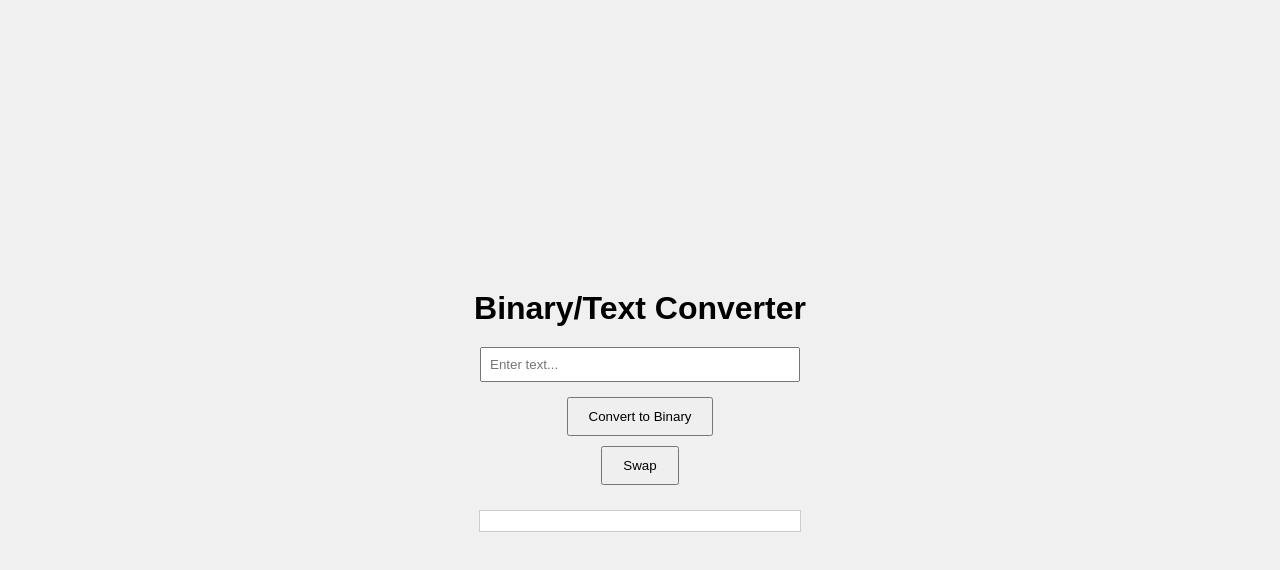
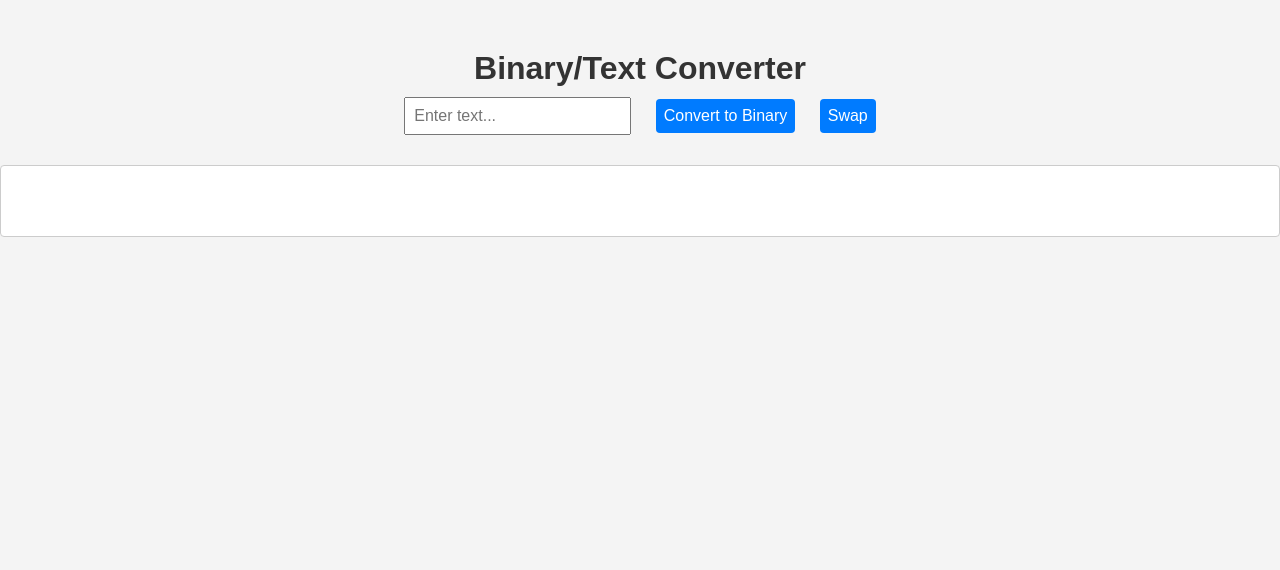
Before and after one commit to bearflare20/binarytoascii-frontend, a plain HTML site: page index.html in a window 1280 px wide. Drawn offline with Linux system fonts and the light colour scheme.

Commit message:
Update index.html

```diff
--- a/index.html
+++ b/index.html
@@ -3,42 +3,51 @@
 <head>
     <title>Binary/Text Converter</title>
     <style>
+        /* Reset default margin and padding */
+        body, h1, input, button, div {
+            margin: 0;
+            padding: 0;
+        }
+
+        /* Basic styles */
         body {
             font-family: Arial, sans-serif;
-            margin: 0;
-            padding: 0;
-            display: flex;
-            flex-direction: column;
-            align-items: center;
-            justify-content: center;
-            height: 100vh;
-            background-color: #f0f0f0;
+            background-color: #f4f4f4;
+            text-align: center;
+            padding-top: 50px;
         }
 
         h1 {
-            text-align: center;
-            margin-bottom: 20px;
+            color: #333;
         }
 
-        #inputData {
-            width: 300px;
+        input[type="text"],
+        button {
             padding: 8px;
-            margin-bottom: 10px;
+            margin: 10px;
+            font-size: 16px;
         }
 
-        #convertButton,
-        #swapButton {
-            padding: 10px 20px;
-            margin: 5px;
+        button {
             cursor: pointer;
+            background-color: #007bff;
+            color: white;
+            border: none;
+            border-radius: 4px;
+            transition: background-color 0.3s ease;
+        }
+
+        button:hover {
+            background-color: #0056b3;
         }
 
         #output {
-            width: 300px;
+            margin-top: 20px;
             padding: 10px;
-            margin-top: 20px;
+            background-color: #fff;
             border: 1px solid #ccc;
-            background-color: #fff;
+            border-radius: 4px;
+            min-height: 50px;
         }
     </style>
 </head>
@@ -46,7 +55,7 @@
     <h1>Binary/Text Converter</h1>
     <input type="text" id="inputData" placeholder="Enter text...">
     <button id="convertButton" onclick="convert()">Convert to Binary</button>
-    <button id="swapButton" onclick="swapConversion()">Swap</button>
+    <button onclick="swapConversion()">Swap</button>
     <div id="output"></div>
 
     <script>
```
